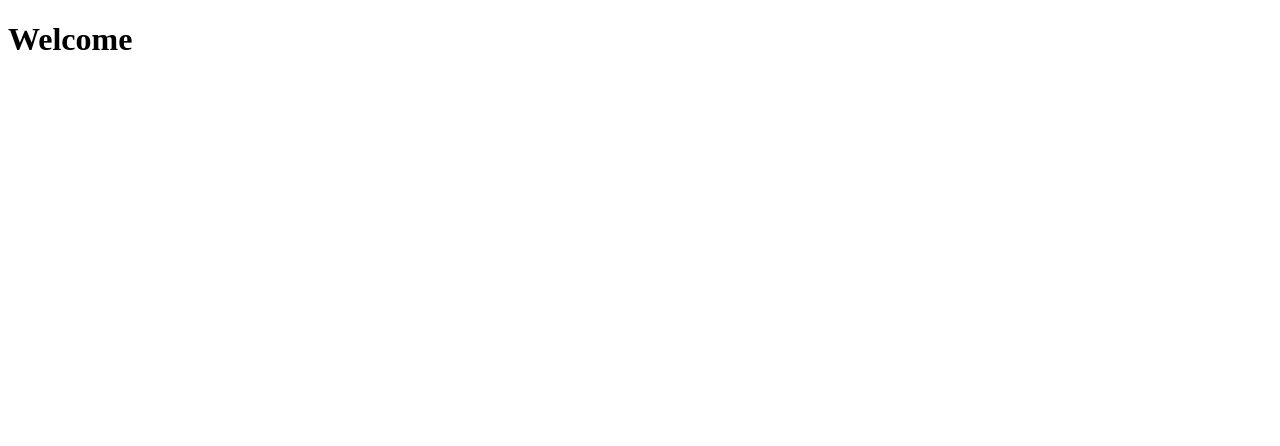
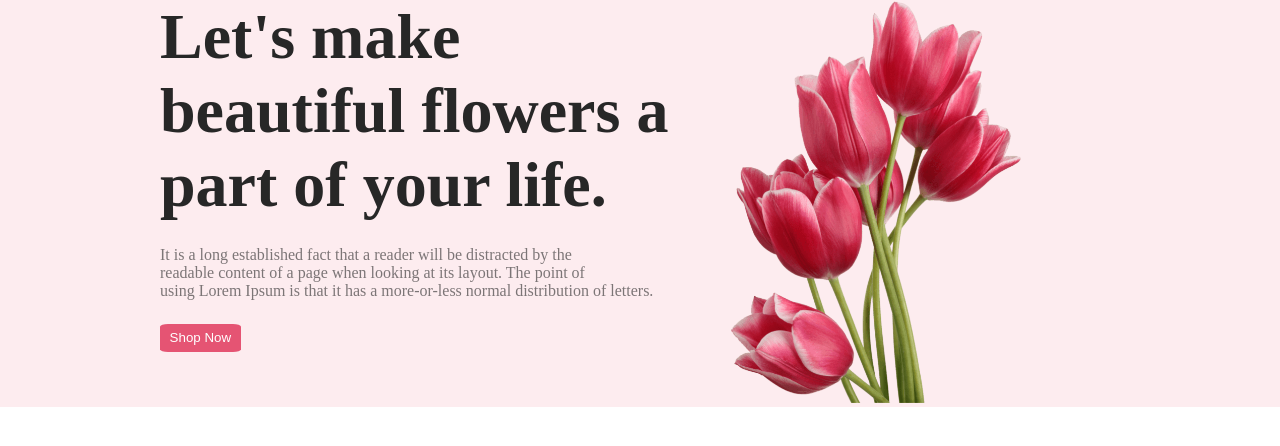
Before and after one commit to Mohibbullah07/flower-shop, a plain HTML site: page index.html in a window 1280 px wide. Drawn offline with Linux system fonts and the light colour scheme.

Commit message:
complete header section

```diff
--- a/index.html
+++ b/index.html
@@ -3,9 +3,39 @@
   <head>
     <meta charset="UTF-8" />
     <meta name="viewport" content="width=device-width, initial-scale=1.0" />
+    <link rel="stylesheet" href="styles/style.css" />
     <title>Flower Shop</title>
   </head>
   <body>
-    <h1>Welcome</h1>
+    <!-- Header Section Start Here -->
+    <header id="header-container">
+      <section id="header-section">
+        <div id="header-left-side">
+          <h1 id="header-title">
+            Let's make <br />
+            beautiful flowers a <br />
+            part of your life.
+          </h1>
+          <p id="header-description">
+            It is a long established fact that a reader will be distracted by
+            the
+            <br />
+            readable content of a page when looking at its layout. The point of
+            <br />
+            using Lorem Ipsum is that it has a more-or-less normal distribution
+            of letters.
+          </p>
+          <button class="btn">Shop Now</button>
+        </div>
+        <div id="header-right-side">
+          <img
+            id="cover-image"
+            src="./assert/images/pngwing 10.png"
+            alt="Cover Image"
+          />
+        </div>
+      </section>
+    </header>
+    <!-- Header Section End Here -->
   </body>
 </html>
--- /dev/null
+++ b/styles/style.css
@@ -0,0 +1,39 @@
+* {
+  margin: 0;
+  padding: 0;
+}
+/* Header Styles Start From Here */
+#header-container {
+  width: 100%;
+  background-color: #ee7b9425;
+}
+#header-section {
+  display: flex;
+  width: 75%;
+  margin: auto;
+  gap: 3rem;
+}
+#header-title {
+  font-size: 4rem;
+  opacity: 100%;
+  color: #272727;
+  margin-bottom: 1.5rem;
+}
+#header-description {
+  color: #272727;
+  opacity: 60%;
+  margin-bottom: 1.5rem;
+}
+.btn {
+  background-color: #e55473;
+  color: white;
+  border: none;
+  border-radius: 10%;
+  padding: 0.4rem 0.6rem 0.4rem 0.6rem;
+}
+
+#cover-image {
+  width: 20rem;
+}
+
+/* Header Styles End Here */
```
